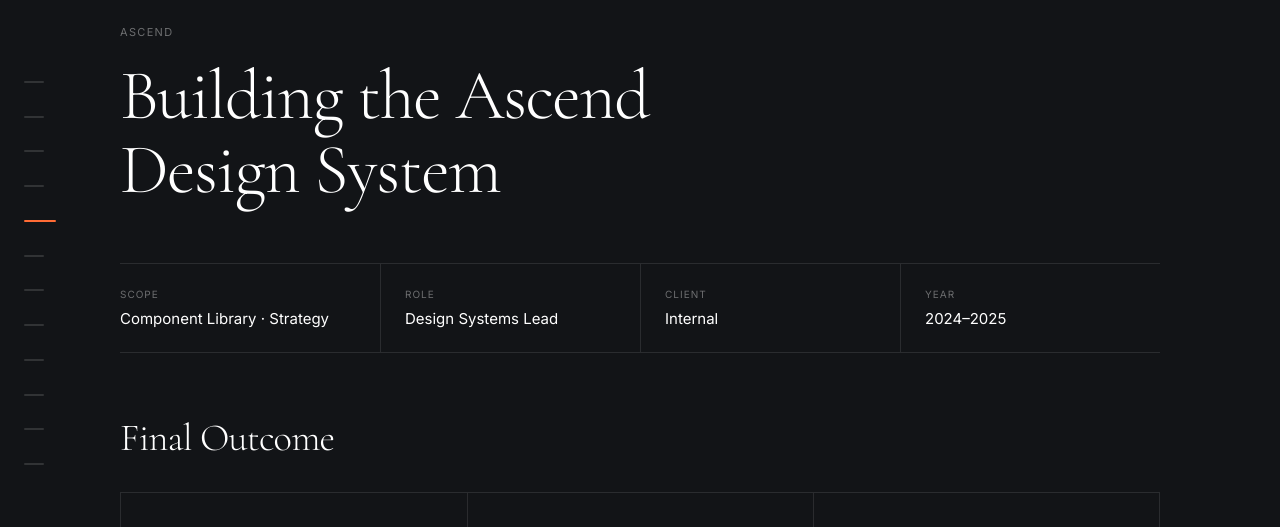
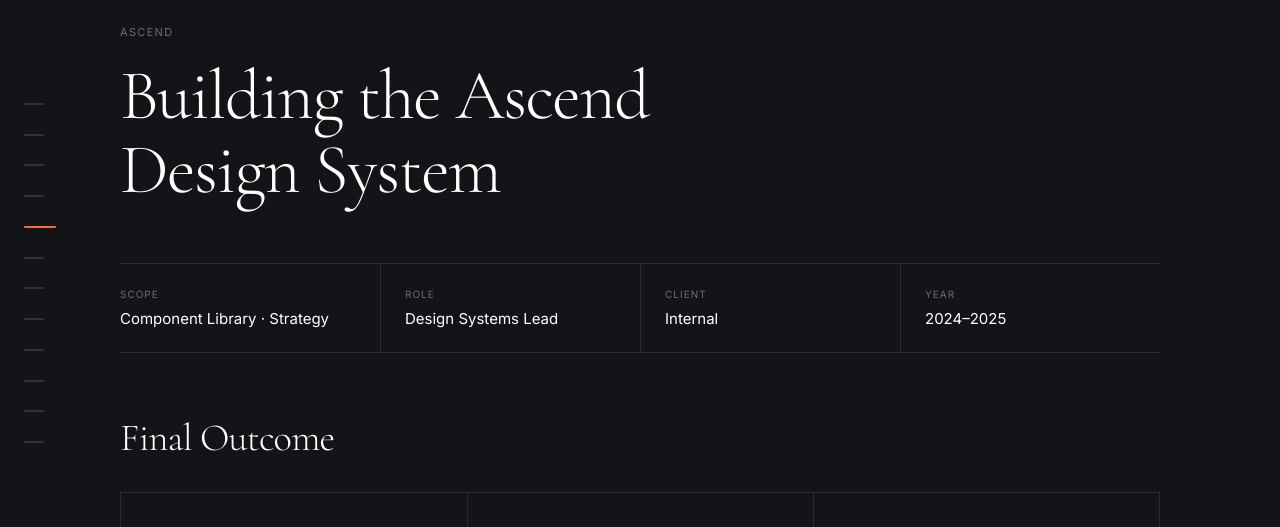
Before and after one commit to Lakshithanaranwala/portfolio, a Next.js app: page /work/ascend-design-system in a window 1280 px wide. Shown: the part 127-654 px from the top of the page. Built offline with nearby package versions, Linux system fonts and the light colour scheme; no server answers; the database is empty.

Commit message:
reduse padding

```diff
--- a/components/work/CaseStudyProgressBar.tsx
+++ b/components/work/CaseStudyProgressBar.tsx
@@ -31,7 +31,7 @@ const Wrapper = styled.div`
   z-index: 200;
   display: flex;
   flex-direction: column;
-  gap: 0.55rem;
+  gap: 0.3rem;
 
   @media (max-width: 1024px) {
     display: none;
```
